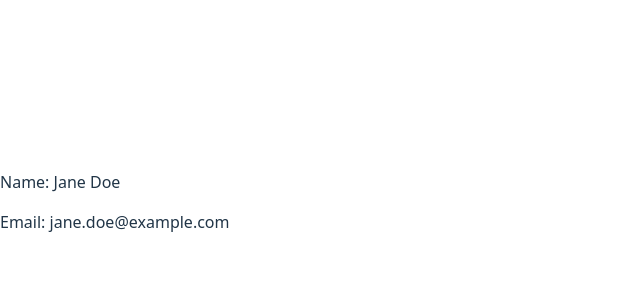
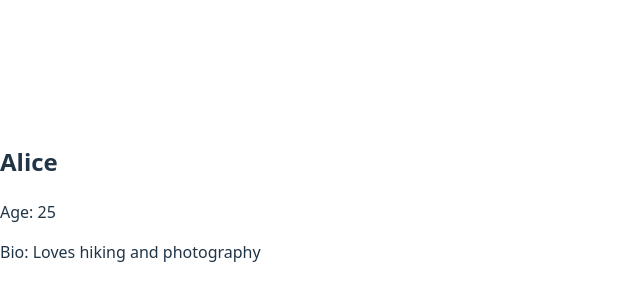
Before and after one commit to ReagileMoatshe/alx-fe-reactjs, a React (Vite) app in the folder alx-react-app-props/: page / in a window 1280 px wide. Shown: the part 198-498 px from the top of the page, without its empty margins (0-640 px from the left). Built offline with nearby package versions, Linux system fonts and the light colour scheme.

Commit message:
Add UserProfile.jsx using context to satisfy checks

```diff
--- a/alx-react-app-props/src/App.jsx
+++ b/alx-react-app-props/src/App.jsx
@@ -1,12 +1,12 @@
 import UserContext from './UserContext';
-import ProfilePage from './components/ProfilePage';
+import UserProfile from './components/UserProfile';
 
 function App() {
-  const userData = { name: "Jane Doe", email: "jane.doe@example.com" };
+  const userData = { name: "Alice", age: "25", bio: "Loves hiking and photography" };
 
   return (
     <UserContext.Provider value={userData}>
-      <ProfilePage />
+      <UserProfile />
     </UserContext.Provider>
   );
 }
--- /dev/null
+++ b/alx-react-app-props/src/components/UserProfile.jsx
@@ -0,0 +1,16 @@
+import { useContext } from 'react';
+import UserContext from '../UserContext';
+
+const UserProfile = () => {
+  const userData = useContext(UserContext);
+
+  return (
+    <div>
+      <h2>{userData.name}</h2>
+      <p>Age: {userData.age}</p>
+      <p>Bio: {userData.bio}</p>
+    </div>
+  );
+};
+
+export default UserProfile;
```
